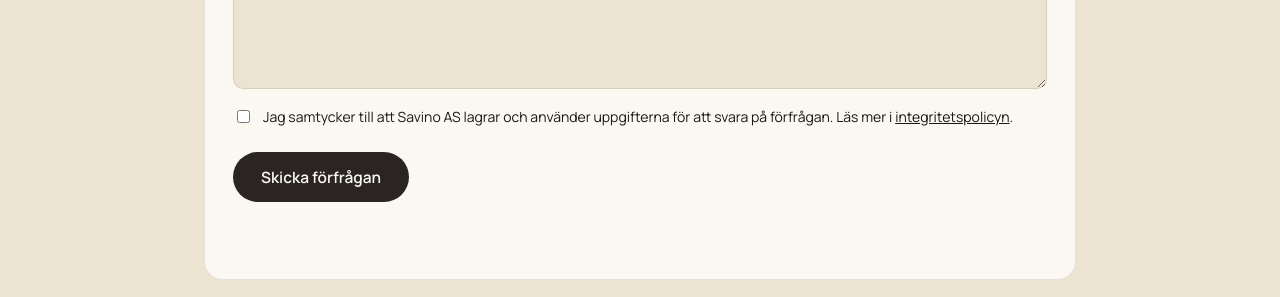
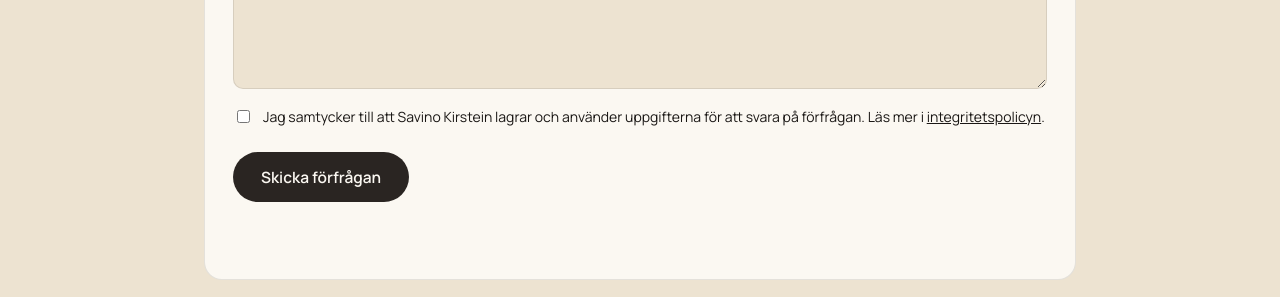
Before and after one commit to timkirstein/elvina-support, a Jekyll site: the page built from restauranger.html, in a window 1280 px wide and 900 px high, scrolled down 4229 px. Shown: the part 303-600 px from the top of the window. Built offline with Jekyll 4.4.1, drawn with Linux system fonts in a browser that asks for light colours; some web fonts are replaced.

Commit message:
Byt Savino AS mot Savino Kirstein överallt
Co-Authored-By: Claude Sonnet 5.5 <noreply@anthropic.com>
Claude-Session: https://claude.ai/code/session_01VK1QESKs2Q5PeSF9fLTgGr

```diff
--- a/delete-account.html
+++ b/delete-account.html
@@ -41,7 +41,7 @@
     <main class="first-section">
       <div class="container">
         <h1>Radera konto</h1>
-        <p class="lead">Elvina – Savino AS</p>
+        <p class="lead">Elvina – Savino Kirstein</p>
 
         <div class="card" style="max-width: 860px">
           <h3>Radera ditt konto i appen</h3>
--- a/index.html
+++ b/index.html
@@ -60,7 +60,7 @@
         "url": "https://elvina.se/",
         "logo": "https://elvina.se/logo_primary.png",
         "email": "hej@elvina.se",
-        "parentOrganization": { "@type": "Organization", "name": "Savino AS" },
+        "parentOrganization": { "@type": "Organization", "name": "Savino Kirstein" },
         "sameAs": [
           "https://apps.apple.com/se/app/elvina/id6819676948"
         ]
@@ -455,7 +455,7 @@
 
     <footer class="footer">
       <div class="container footer-inner">
-        <div>© <span id="year"></span> Elvina · Savino AS</div>
+        <div>© <span id="year"></span> Elvina · Savino Kirstein</div>
         <div class="footer-links">
           <a href="/om/">Om Elvina</a>
           <a href="./privacy.html">Integritet</a>
--- a/llms-full.txt
+++ b/llms-full.txt
@@ -6,7 +6,7 @@ permalink: /llms-full.txt
 
 > Elvina är en vinapp som ger konkreta vinrekommendationer till mat, utifrån användarens egen vinkällare eller det faktiska sortimentet i den Systembolagsbutik användaren väljer.
 
-Elvina är en konsumentprodukt. Appen finns för iOS (App Store); Android är under test och släpps inom kort. Kärnfunktionerna är gratis och kräver inget konto. Elvina tillhandahålls av Savino AS.
+Elvina är en konsumentprodukt. Appen finns för iOS (App Store); Android är under test och släpps inom kort. Kärnfunktionerna är gratis och kräver inget konto. Elvina tillhandahålls av Savino Kirstein.
 
 ## Funktioner
 
--- a/llms.txt
+++ b/llms.txt
@@ -2,7 +2,7 @@
 
 > Elvina är en vinapp som ger konkreta vinrekommendationer till mat, utifrån användarens egen vinkällare eller det faktiska sortimentet i den Systembolagsbutik användaren väljer.
 
-Elvina är en konsumentprodukt. Appen finns för iOS (App Store); Android är under test och släpps inom kort. Kärnfunktionerna är gratis och kräver inget konto. Elvina tillhandahålls av Savino AS.
+Elvina är en konsumentprodukt. Appen finns för iOS (App Store); Android är under test och släpps inom kort. Kärnfunktionerna är gratis och kräver inget konto. Elvina tillhandahålls av Savino Kirstein.
 
 ## Funktioner
 
--- a/om.html
+++ b/om.html
@@ -60,7 +60,7 @@ permalink: /om/
       <p>
         Har du frågor, synpunkter eller förslag till Elvina? Skicka ett mejl
         till <a href="mailto:hej@elvina.se">hej@elvina.se</a> – jag läser allt
-        som kommer in. Elvina tillhandahålls av Savino AS.
+        som kommer in. Elvina tillhandahålls av Savino Kirstein.
       </p>
     </div>
 
--- a/privacy.html
+++ b/privacy.html
@@ -51,7 +51,7 @@
             vinkällare, få rekommendationer utifrån maträtter och chatta med en
             digital sommelier som hjälper dig att välja vin ur din källare
             eller söka i externa vinkataloger. Elvina tillhandahålls av
-            Savino AS.
+            Savino Kirstein.
           </p>
 
           <h3 style="margin-top: 18px">Vad vi sparar</h3>
--- a/restauranger.html
+++ b/restauranger.html
@@ -15,7 +15,7 @@ alternates:
       "@type": "Organization",
       "@id": "https://elvina.se/#organization",
       "name": "Elvina",
-      "legalName": "Savino AS",
+      "legalName": "Savino Kirstein",
       "url": "https://elvina.se/",
       "logo": "https://elvina.se/logo_primary.png",
       "email": "hej@elvina.se"
@@ -241,7 +241,7 @@ alternates:
 
     <label class="consent" for="rf-consent">
       <input id="rf-consent" name="consent" type="checkbox" required />
-      <span>Jag samtycker till att Savino AS lagrar och använder uppgifterna för att svara på förfrågan. Läs mer i <a href="/privacy.html">integritetspolicyn</a>.</span>
+      <span>Jag samtycker till att Savino Kirstein lagrar och använder uppgifterna för att svara på förfrågan. Läs mer i <a href="/privacy.html">integritetspolicyn</a>.</span>
     </label>
 
     <button type="submit">Skicka förfrågan</button>
--- a/terms.html
+++ b/terms.html
@@ -47,7 +47,7 @@
           <h3>Om Elvina</h3>
           <p>
             Elvina är en app som ger vinrekommendationer utifrån de maträtter
-            användaren skriver in. Elvina tillhandahålls av Savino AS. Genom
+            användaren skriver in. Elvina tillhandahålls av Savino Kirstein. Genom
             att använda appen godkänner du dessa villkor.
           </p>
 
```
Also changed, not shown: README.md.
